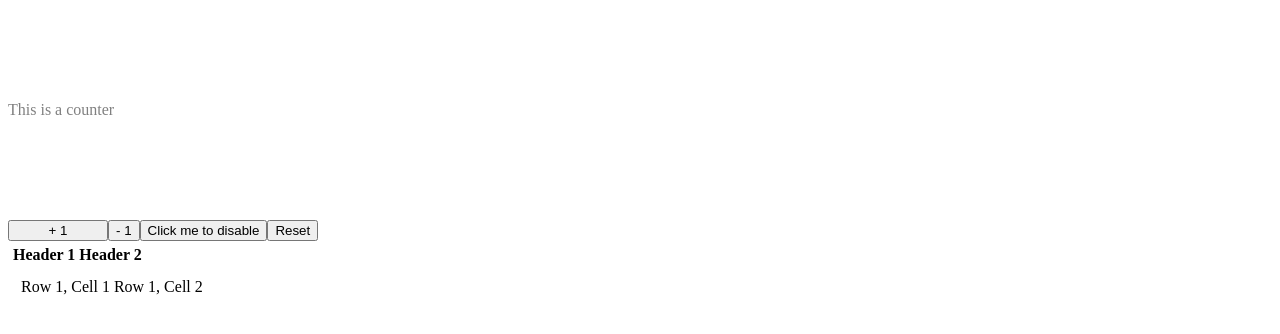
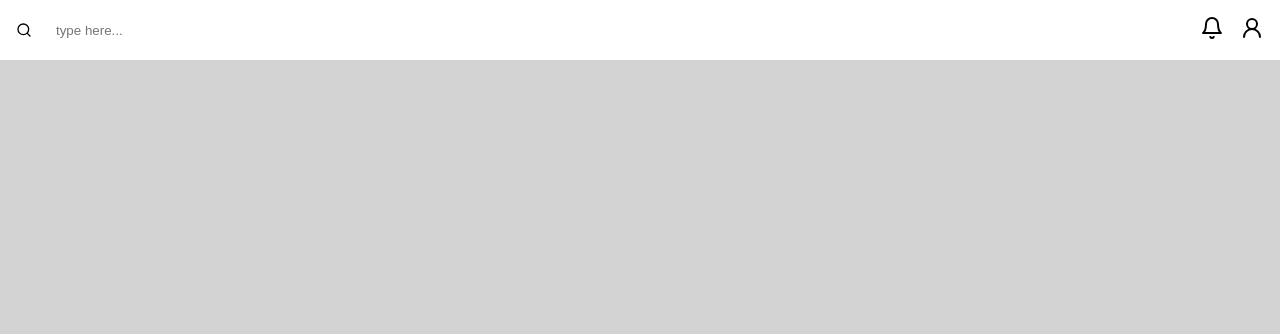
Before and after one commit to nitesh-cloveit/bhadra-ims-frontend, a React (Vite) app: page / in a window 1280 px wide. Shown: the top 334 px of the page. Built offline with nearby package versions, Linux system fonts and the light colour scheme.

Commit message:
dynamic table and header component

```diff
--- /dev/null
+++ b/data.json
@@ -0,0 +1,45 @@
+[
+  {
+    "id": 1,
+    "name": "Marker",
+    "description": "This is a description",
+    "quantity": 4,
+    "price": 30,
+    "discount": "10%"
+  },
+  {
+    "id": 2,
+    "name": "Duster",
+    "description": "",
+    "quantity": 4,
+    "price": 50
+  },
+  {
+    "id": 3,
+    "name": "Board",
+    "description": "",
+    "quantity": 10,
+    "price": 500
+  },
+  {
+    "id": 4,
+    "name": "Chair",
+    "description": "",
+    "quantity": 12,
+    "price": 1500
+  },
+  {
+    "id": 5,
+    "name": "Desk",
+    "description": "",
+    "quantity": 15,
+    "price": 2000
+  },
+  {
+    "id": 6,
+    "name": "Fan",
+    "description": "",
+    "quantity": 15,
+    "price": 3000
+  }
+]
--- a/package.json
+++ b/package.json
@@ -10,6 +10,7 @@
     "preview": "vite preview"
   },
   "dependencies": {
+    "lucide-react": "^0.460.0",
     "react": "^18.3.1",
     "react-dom": "^18.3.1"
   },
--- a/src/App.css
+++ b/src/App.css
@@ -1,42 +1,54 @@
-/* #root {
-  max-width: 1280px;
-  margin: 0 auto;
-  padding: 2rem;
-  text-align: center;
+body {
+  margin: 0;
+  background-color:lightgray;
+  width: 100vw;
 }
 
-.logo {
-  height: 6em;
-  padding: 1.5em;
-  will-change: filter;
-  transition: filter 300ms;
-}
-.logo:hover {
-  filter: drop-shadow(0 0 2em #646cffaa);
-}
-.logo.react:hover {
-  filter: drop-shadow(0 0 2em #61dafbaa);
+table {
+  font-family: arial, sans-serif;
+  border-collapse: collapse;
+  width: 100%;
 }
 
-@keyframes logo-spin {
-  from {
-    transform: rotate(0deg);
-  }
-  to {
-    transform: rotate(360deg);
-  }
+th {
+  background-color: white;
 }
 
-@media (prefers-reduced-motion: no-preference) {
-  a:nth-of-type(2) .logo {
-    animation: logo-spin infinite 20s linear;
-  }
+td, th {
+  border: 1px solid white;
+  text-align: left;
+  padding: 8px;
+}
+tr:nth-child(even) {
+  background-color: white;
 }
 
-.card {
-  padding: 2em;
+.header-container {
+  display: flex;
+  flex-direction: row;
+  height: 60px;
+  width: 100%;
+  background-color: white;
+  justify-content: space-between;
+  align-items: center;
+  /* position: fixed; */
 }
 
-.read-the-docs {
-  color: #888;
+.search-container {
+  display: flex;
+  align-items: center;
+  margin-left: 16px;
+}
+
+input {
+  border: none;
+  padding: 4px 8px;
+}
+
+.icon {
+  margin-right: 16px;
+}
+
+/* .icon, .search {
+  width: ;
 } */
--- a/src/App.tsx
+++ b/src/App.tsx
@@ -1,22 +1,12 @@
-import { useState } from "react";
 import "./App.css";
-import Counter from "./components/counter";
+import Header from "./components/header";
 import Table from "./components/table";
 
 function App() {
-  const [name, setName] = useState("John");
-  // const [count2, setCount2] = useState(5);
-
   return (
     <>
-      <Counter />
-      <Table />
-
-      {/* <input
-        type="text"
-        value={name}
-        onChange={(e) => setName(e.target.value)} />
-      <p>{name}</p> */}
+      <Header />
+      {/* <Table /> */}
     </>
   );
 }
--- a/src/components/header.tsx
+++ b/src/components/header.tsx
@@ -1,8 +1,18 @@
-const Header = (props: { text: string }) => {
-  const { text } = props;
+import { Bell, Search, UserRound } from "lucide-react";
+
+const Header = () => {
   return (
-      <h1>{text}</h1>
+    <div className="header-container">
+      <div className="search-container">
+        <Search width={16} height={16} className="icon search" />
+        <input placeholder="type here..." />
+      </div>
+      <div>
+        <Bell className="icon" />
+        <UserRound className="icon" />
+      </div>
+    </div>
   );
-}
+};
 
 export default Header;
--- a/src/components/table.tsx
+++ b/src/components/table.tsx
@@ -1,22 +1,32 @@
+import Data from "../../data.json";
+
 const Table = () => {
+  console.log(Data);
+  const headerKeys = Object.keys(Data[0]);
+  console.log(headerKeys);
   return (
-    <div>
-      <table>
-        <header>
-          <tr>
-            <th>Header 1</th>
-            <th>Header 2</th>
+    <table style={{ width: "50%", margin: "auto" }}>
+      <thead>
+        <tr>
+          {headerKeys.map((key) => (
+            <th key={key}>{key}</th>
+          ))}
+        </tr>
+      </thead>
+      <tbody>
+        {Data.map((item) => (
+          <tr key={item.id}>
+            <td>{item.id}</td>
+            <td>{item.name}</td>
+            <td>{item.description}</td>
+            <td>{item.quantity}</td>
+            <td>{item.price}</td>
+            <td>{item.discount}</td>
           </tr>
-        </header>
-        <body>
-          <tr>
-            <td>Row 1, Cell 1</td>
-            <td>Row 1, Cell 2</td>
-          </tr>
-        </body>
-      </table>
-    </div>
-  )
-}
+        ))}
+      </tbody>
+    </table>
+  );
+};
 
 export default Table;
```
Also changed, not shown: 1 other file (tests, documents, lock files or other folders).
